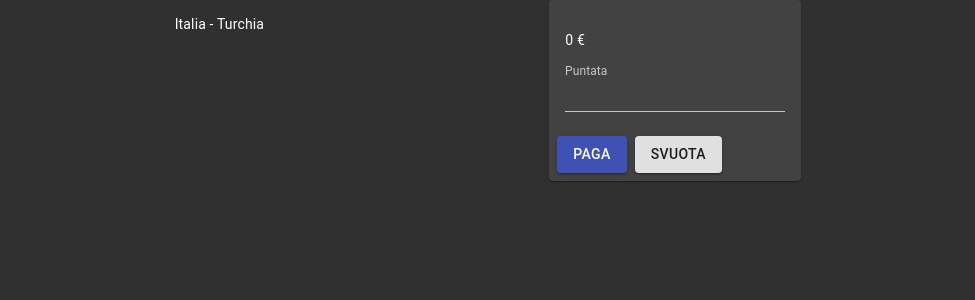
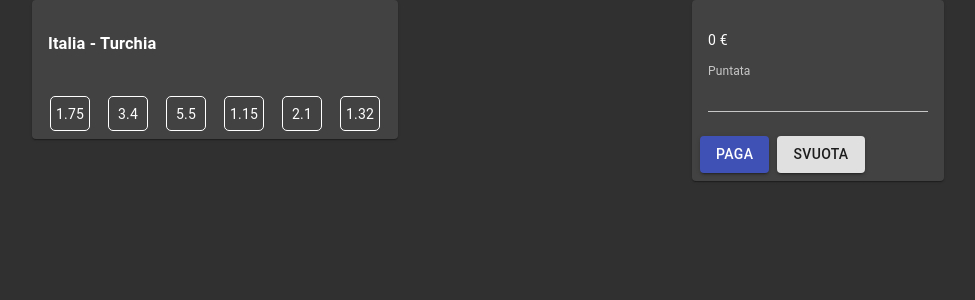
Before and after one commit to alessandro-lo-presti/bet-manager, a React (Create React App) app: page /1 in a window 1280 px wide. Shown: the top 300 px of the page, without its empty margins (152-1127 px from the left). Built offline with nearby package versions, Linux system fonts and the light colour scheme.

Commit message:
detailscard basic look

```diff
--- a/src/App.js
+++ b/src/App.js
@@ -30,7 +30,7 @@ function App() {
 
       <Provider store={store}>
         <Container maxWidth="md">
-          <Box display="flex" justifyContent="space-around">
+          <Box display="flex" justifyContent="space-between">
             <Box>
               <Router>
                 <Switch>
--- a/src/components/bet-details/BetDetails.js
+++ b/src/components/bet-details/BetDetails.js
@@ -1,3 +1,4 @@
+import { Card, CardContent, CardActions, makeStyles } from "@material-ui/core";
 import { useEffect } from "react";
 import { connect } from "react-redux";
 import { useParams } from "react-router-dom";
@@ -17,7 +18,25 @@ const mapDispatchToProps = (dispatch) => ({
   detailsBetClean: () => dispatch(detailsBetCleanAction()),
 });
 
+const useStyles = makeStyles((theme) => ({
+  quota: {
+    height: "35px",
+    width: "40px",
+    margin: "0 10px",
+    display: "inline-block",
+    border: "1px solid white",
+    borderRadius: "5px",
+    textAlign: "center",
+    lineHeight: "35px",
+    "&:hover, &.active": {
+      background: "white",
+      color: "#424242",
+    },
+  },
+}));
+
 function BetDetails(props) {
+  const classes = useStyles();
   const { bet, detailsBetSuccess, detailsBetError, detailsBetClean } = props;
   const bet_id = parseInt(useParams().id);
 
@@ -30,7 +49,27 @@ function BetDetails(props) {
 
   return (
     <div>
-      {Object.keys(bet).length ? <p>{bet.descrizione}</p> : <p>Errore</p>}
+      {Object.keys(bet).length ? (
+        <Card>
+          <CardContent>
+            <h3>{bet.descrizione}</h3>
+          </CardContent>
+          <CardActions>
+            {bet.betList["1X2"].map((quota) => (
+              <span key={quota} className={classes.quota}>
+                {quota}
+              </span>
+            ))}
+            {bet.betList["DC"].map((quota) => (
+              <span key={quota} className={classes.quota}>
+                {quota}
+              </span>
+            ))}
+          </CardActions>
+        </Card>
+      ) : (
+        <p>Errore</p>
+      )}
     </div>
   );
 }
```
